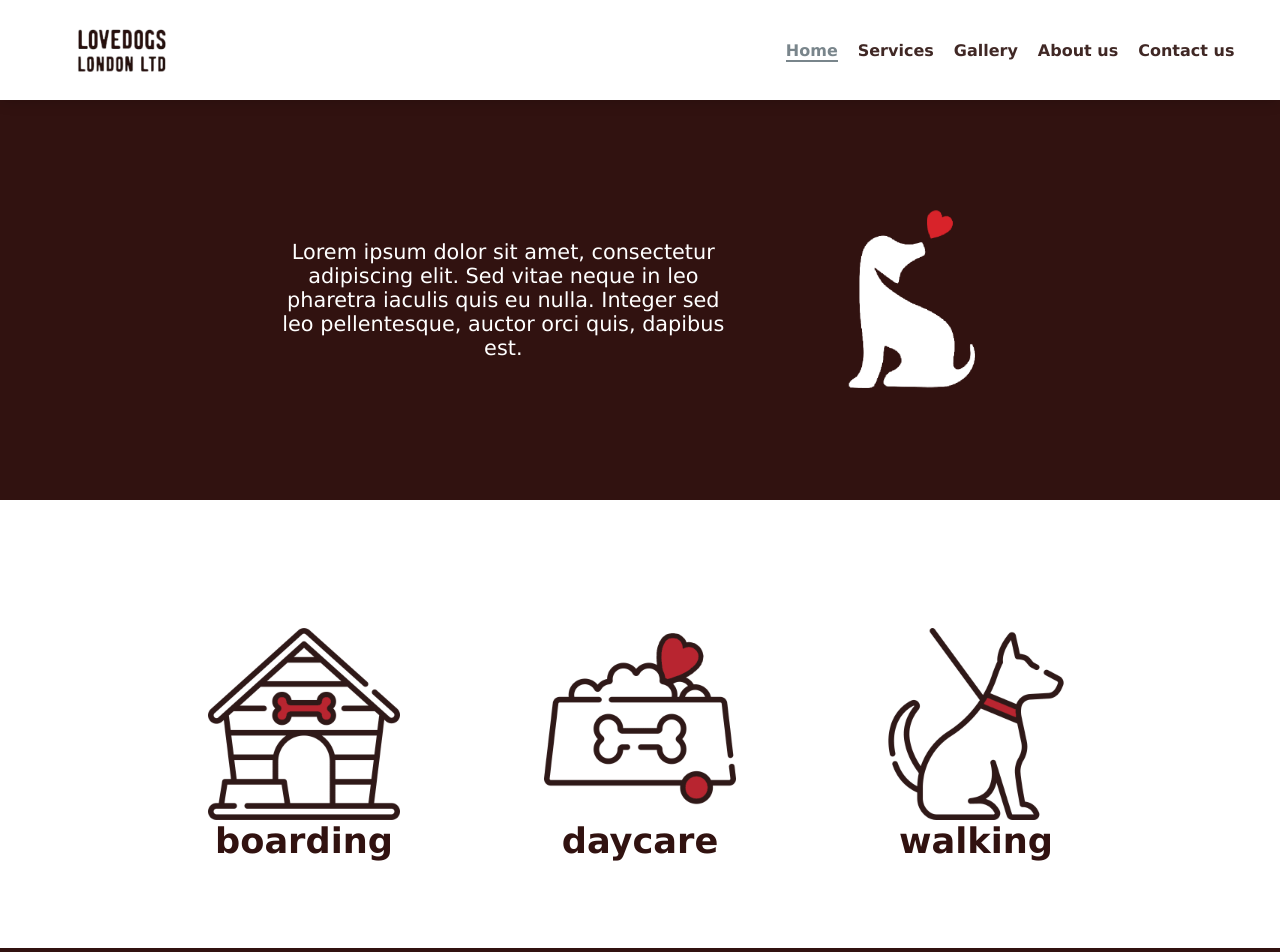
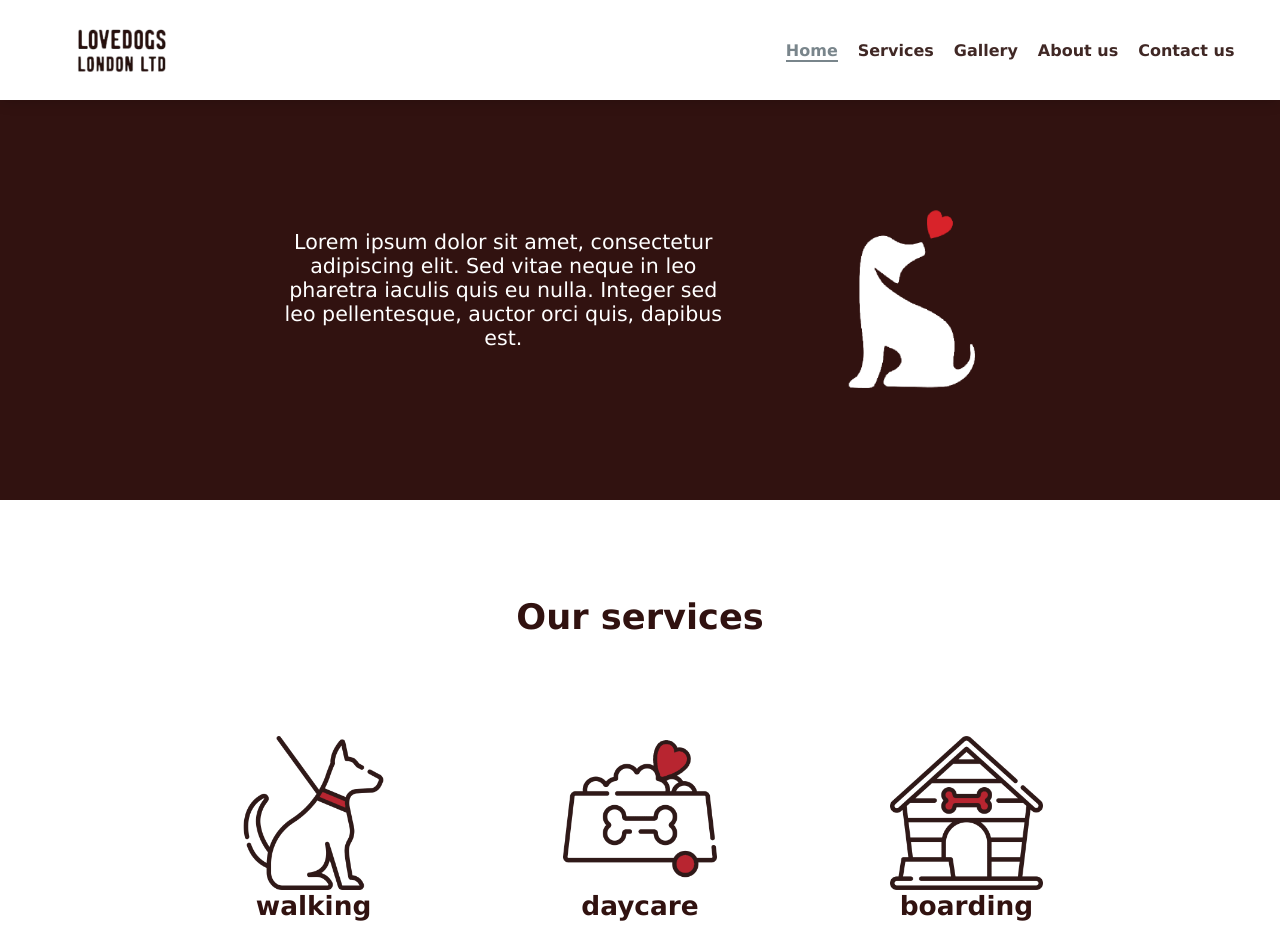
Before and after one commit to azero-dev/lovedogslondon, a Gatsby site: page / in a window 1280 px wide. Shown: the top 952 px of the page. Built offline with nearby package versions, Linux system fonts and the light colour scheme; Gatsby itself is replaced by a stand-in of ours.

Commit message:
minor changes on all components

```diff
--- a/src/components/Header/index.js
+++ b/src/components/Header/index.js
@@ -1,11 +1,10 @@
 import * as React from 'react'
-import PropTypes from "prop-types"
 import { HeadArea, Logo, HeadLink, Menu } from './HeaderElements'
-import { graphql, useStaticQuery, Link } from 'gatsby'
-import { GatsbyImage, getImage, StaticImage } from 'gatsby-plugin-image'
+import { Link } from 'gatsby'
+import { StaticImage } from 'gatsby-plugin-image'
 
 
-const Header = ({ siteTitle }) => {
+const Header = () => {
   return (
     <>
       <HeadArea>
@@ -42,12 +41,4 @@ const Header = ({ siteTitle }) => {
   )
 }
 
-Header.propTypes = {
-  siteTitle: PropTypes.string,
-}
-
-Header.defaultProps = {
-  siteTitle: `FacuSounds`,
-}
-
 export default Header
--- a/src/components/Home/MiniGallery/index.js
+++ b/src/components/Home/MiniGallery/index.js
@@ -1,6 +1,6 @@
 import * as React from 'react'
 import { useStaticQuery, graphql } from "gatsby"
-import { GatsbyImage  } from 'gatsby-plugin-image'
+import { GatsbyImage } from 'gatsby-plugin-image'
 import { Link } from 'gatsby'
 import { Container, Box } from './MiniGalleryElements'
 
@@ -24,12 +24,11 @@ const MiniGallery = () => {
 
   return (
     <Container>
-      {pics.map(elem => {
+      {pics.map((elem, index) => {
         return (
-          <Link to="/gallery">
+          <Link to="/gallery" key={index}>
             <Box>
-              <GatsbyImage image={ elem.node.childImageSharp.gatsbyImageData } alt={ elem.node.id } />
-              {console.log(elem)}
+              <GatsbyImage image={ elem.node.childImageSharp.gatsbyImageData } alt="" />
             </Box>
           </Link>
         )
--- a/src/components/Home/Slider/SliderElements.js
+++ b/src/components/Home/Slider/SliderElements.js
@@ -22,18 +22,16 @@ export const Container = styled.div`
   }
 `
 
-export const Text = styled.div`
-  order: 1;
+export const TextBox = styled.div`
   display: flex;
   flex-flow: row wrap;
   justify-content: center;
   align-items: center;
   width: 35vw;
-  height: 35vh;
-  color: #fff;
+  /* color: #fff;
   font-weight: normal;
   text-align: center;
-  font-size: 1.3em;
+  font-size: 1.3em; */
   @media screen and (max-width: 1024px) {
     width: 88vw;
     font-size: 1.1em;
@@ -41,7 +39,6 @@ export const Text = styled.div`
 `
 
 export const Logo = styled.div`
-  order: 2;
   display: flex;
   flex-flow: row wrap;
   justify-content: center;
--- a/src/components/Home/Slider/index.js
+++ b/src/components/Home/Slider/index.js
@@ -1,13 +1,16 @@
 import * as React from 'react'
 import { StaticImage } from 'gatsby-plugin-image'
-import { Container, Text, Logo } from './SliderElements'
+import { Container, TextBox, Logo } from './SliderElements'
+import Text from '../../Text/index'
 
 const Slider = () => {
   return (
     <Container>
-      <Text>
-      Lorem ipsum dolor sit amet, consectetur adipiscing elit. Sed vitae neque in leo pharetra iaculis quis eu nulla. Integer sed leo pellentesque, auctor orci quis, dapibus est.
-      </Text>
+      <TextBox>
+        <Text dark={"true"}>
+          <h3>Lorem ipsum dolor sit amet, consectetur adipiscing elit. Sed vitae neque in leo pharetra iaculis quis eu nulla. Integer sed leo pellentesque, auctor orci quis, dapibus est.</h3>
+        </Text>
+      </TextBox>
       <Logo>
         <StaticImage src="../../../images/logo.png" alt="Logo" placeholder='tracedSVG' />
       </Logo>
--- a/src/components/Home/miniServices/MiniServicesElements.js
+++ b/src/components/Home/miniServices/MiniServicesElements.js
@@ -4,20 +4,16 @@ export const Container = styled.div`
   display: flex;
   flex-flow: row wrap;
   justify-content: space-evenly;
-  /* align-items: center; */
   align-content: space-around;
   gap: 4em;
-  /* grid-template-columns: [line1] 1fr [line2] 1fr [line3] 1fr [line4] 1fr [line5];
-  grid-template-rows: [l1] 45% [l2] 45% [l3]; */
-  /* position: relative; */
   width: 100%;
-  /* height: 50vh; */
-  padding: 8em 4em;
+  padding: 6em 4em 4em;
   background-color: #fff;
   @media screen and (max-width: 1024px) {
+    flex-flow: column wrap;
     /* min-height: 78vh; */
     gap: 2vh 2vw;
-    padding: 3vh 4vw;
+    padding: 6em 0 2em;
   }
   @media screen and (max-width: 1024px) and (orientation: landscape) {
     /* min-height: 78vw; */
@@ -29,17 +25,21 @@ export const SafeBox = styled.div`
   display: flex;
   flex-flow: row wrap;
   justify-content: space-evenly;
+  @media screen and (max-width: 1024px) {
+    flex-flow: column wrap;
+    align-items: center;
+  }
 `
 
 export const Box = styled.div`
-  width: 15vw;
-  height: 15vw;
+  width: 12vw;
+  min-height: 15vw;
   transition: .3s;
-  @media screen and (max-width: 1024px) {
-    /* width: 40vw;
-    height: 40vw; */
-  }
   &:hover {
     transform: scale(1.02);
   }
+  @media screen and (max-width: 1024px) {
+    width: 40vw;
+    margin-bottom: 2em;
+  }
 `
--- a/src/components/Home/miniServices/index.js
+++ b/src/components/Home/miniServices/index.js
@@ -1,16 +1,15 @@
 import * as React from 'react'
 import { useStaticQuery, graphql } from "gatsby"
-import { GatsbyImage  } from 'gatsby-plugin-image'
+import { GatsbyImage } from 'gatsby-plugin-image'
 import { Link } from 'gatsby'
 import { Container, SafeBox, Box } from './MiniServicesElements'
 import Text from '../../Text/index'
 
 const MiniServices = () => {
-
   //Query images
   const services = useStaticQuery(graphql`
-    query GettingSergices {
-      allFile(filter: {relativeDirectory: {eq: "services"}}, sort: {order: DESC}) {
+    query Services {
+      allFile(filter: { relativeDirectory: { eq: "services" } }) {
         edges {
           node {
             childImageSharp {
@@ -26,21 +25,20 @@ const MiniServices = () => {
 
   return (
     <Container>
-      {/* <Text>
-        <h1>Services</h1>
-      </Text> */}
+      <Text>
+        <h1>Our services</h1>
+      </Text>
       <SafeBox>
-        {servicesPics.map(elem => {
+        {servicesPics.map((elem, index) => {
           return (
-            <Link to={"/services#" + elem.node.name}>
+            <Link to={"/services#" + elem.node.name} key={index}>
               <Box>
-                <GatsbyImage image={ elem.node.childImageSharp.gatsbyImageData } alt={ elem.node.id } />
-                {console.log(elem)}
-                <Text><h1>{elem.node.name}</h1></Text>
+                <GatsbyImage image={ elem.node.childImageSharp.gatsbyImageData } alt="" />
+                <Text><h2>{elem.node.name}</h2></Text>
               </Box>
             </Link>
           )
-        })}
+        }).reverse()}
       </SafeBox>
     </Container>
   )
--- a/src/components/Text/TextElements.js
+++ b/src/components/Text/TextElements.js
@@ -1,20 +1,32 @@
 import styled from 'styled-components'
 
 export const NormalText = styled.div`
-  display: flex;
-  flex-flow: column wrap;
-  justify-content: center;
-  align-items: center;
-  gap: 8%;
-  /* width: 70vw; */
   color: #311210;
+  color: ${props => props.dark ? "#fff" : "#311210"};
   text-align: center;
   font-size: 1.1em;
+  font-weight: normal;
   @media screen and (max-width: 1024px) {
     /* width: 70vw; */
   }
   & h1 {
-    margin-bottom: 3vh;
+    margin-bottom: 1em;
+  }
+  & h2 {
+    margin-bottom: 1em;
+  }
+  & h3 {
+    margin-bottom: 1em;
+    font-weight: normal;
+  }
+  & h4 {
+    margin-bottom: 1em;
+  }
+  & h5 {
+    margin-bottom: 1em;
+  }
+  & h6 {
+    margin-bottom: 1em;
   }
   & p {
     margin-bottom: 1em;
--- a/src/components/Text/index.js
+++ b/src/components/Text/index.js
@@ -1,9 +1,9 @@
 import * as React from 'react'
 import { NormalText } from './TextElements'
 
-const Text = ({ children }) => {
+const Text = ({ children, dark }) => {
   return (
-      <NormalText>{ children }</NormalText>
+      <NormalText dark={dark}>{ children }</NormalText>
   )
 }
 
--- a/src/components/layout.js
+++ b/src/components/layout.js
@@ -1,7 +1,4 @@
 import * as React from "react"
-import PropTypes from "prop-types"
-import { useStaticQuery, graphql } from "gatsby"
-
 import { useState, useEffect } from "react";
 
 import "./layout.css"
@@ -10,15 +7,6 @@ import { Main, Body } from './LayoutElemets'
 import Footer from "./Footer/index"
 
 const Layout = ({ children }) => {
-  const data = useStaticQuery(graphql`
-    query SiteTitleQuery {
-      site {
-        siteMetadata {
-          title
-        }
-      }
-    }
-  `)
 
   //Check scroll
   const [isShrunk, setShrunk] = useState(false)
@@ -48,15 +36,11 @@ const Layout = ({ children }) => {
 
   return (
     <Body inScroll={isShrunk}>
-      <Header siteTitle={data.site.siteMetadata?.title || `Title`}/>
+      <Header />
       <Main>{children}</Main>
       <Footer />
     </Body>
   )
 }
 
-Layout.propTypes = {
-  children: PropTypes.node.isRequired,
-}
-
 export default Layout
```
